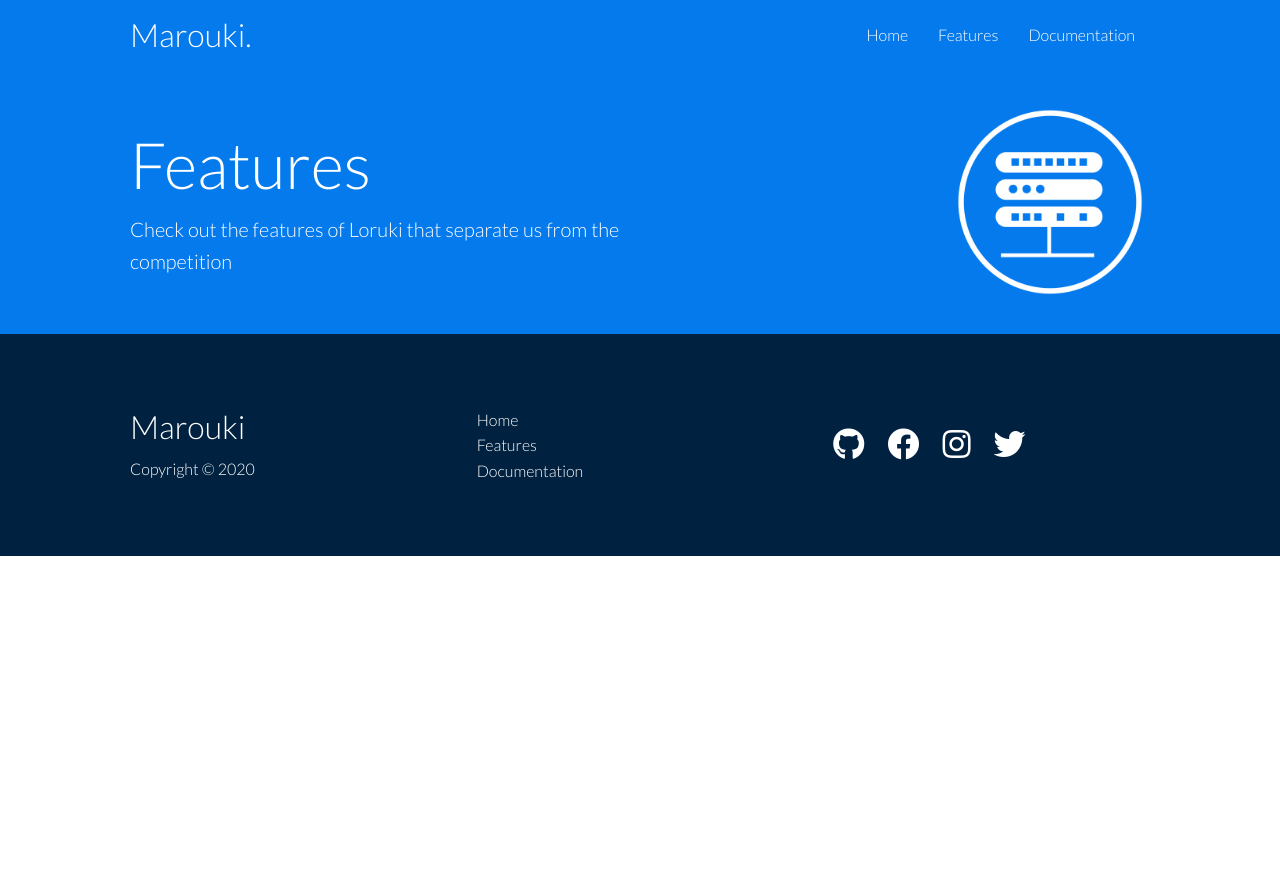
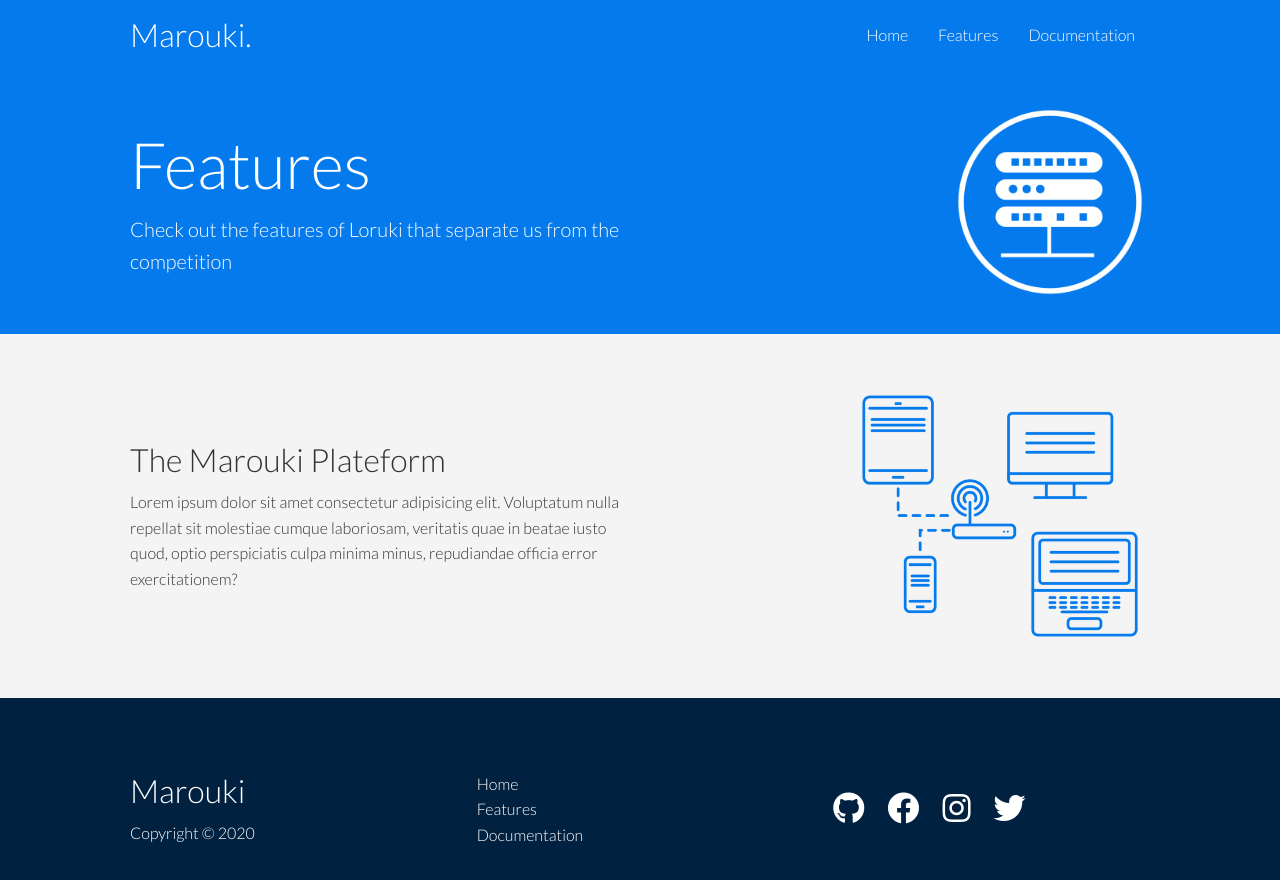
Before and after one commit to Salah-Dirchaoui/marouki-website, a plain HTML site: page features.html in a window 1280 px wide. Before the commit the page ends 800 px from the top, so only its background shows below. Drawn offline with Linux system fonts and the light colour scheme.

Commit message:
second section in features page completed

```diff
--- a/css/style.css
+++ b/css/style.css
@@ -156,6 +156,10 @@ img{
   width: 200px;
   justify-self: flex-end;
 }
+.features-sub-head img{
+  width: 300px;
+  justify-self: flex-end;
+}
 /* Footer */
 .footer .social a{
   margin:0 10px;
--- a/features.html
+++ b/features.html
@@ -34,6 +34,19 @@
       <img src="images/server.png" alt="">
     </div>
   </section>
+  <!-- Sub Head -->
+  <section class="features-sub-head bg-light py-3">
+    <div class="container grid">
+      <div>
+        <h1 class="md">The Marouki Plateform</h1>
+        <p>
+          Lorem ipsum dolor sit amet consectetur adipisicing elit. Voluptatum nulla repellat sit molestiae cumque laboriosam, veritatis quae in beatae iusto quod, optio perspiciatis culpa minima minus, repudiandae officia error exercitationem?
+        </p>
+      </div>
+      <img src="images/server2.png" alt="">
+    </div>
+    </div>
+  </section>
   <!-- Footer -->
   <footer class="footer bg-dark py-5">
     <div class="container grid grid-3">
```
